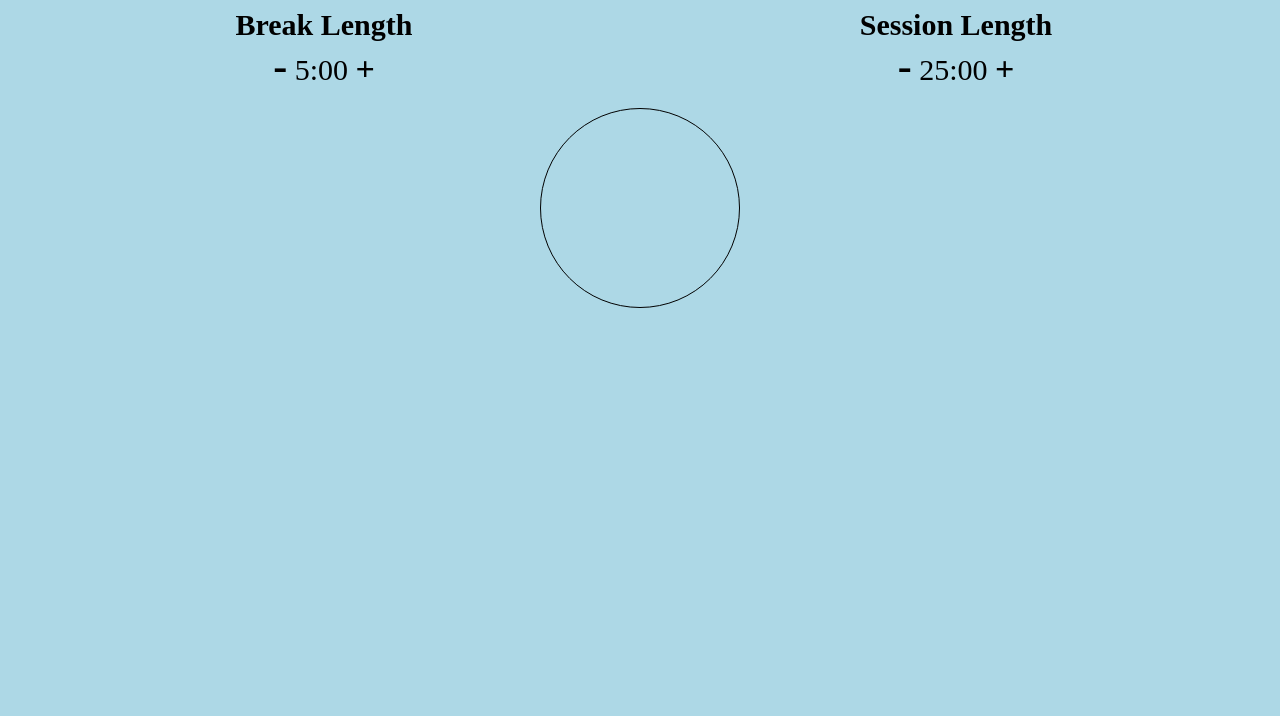
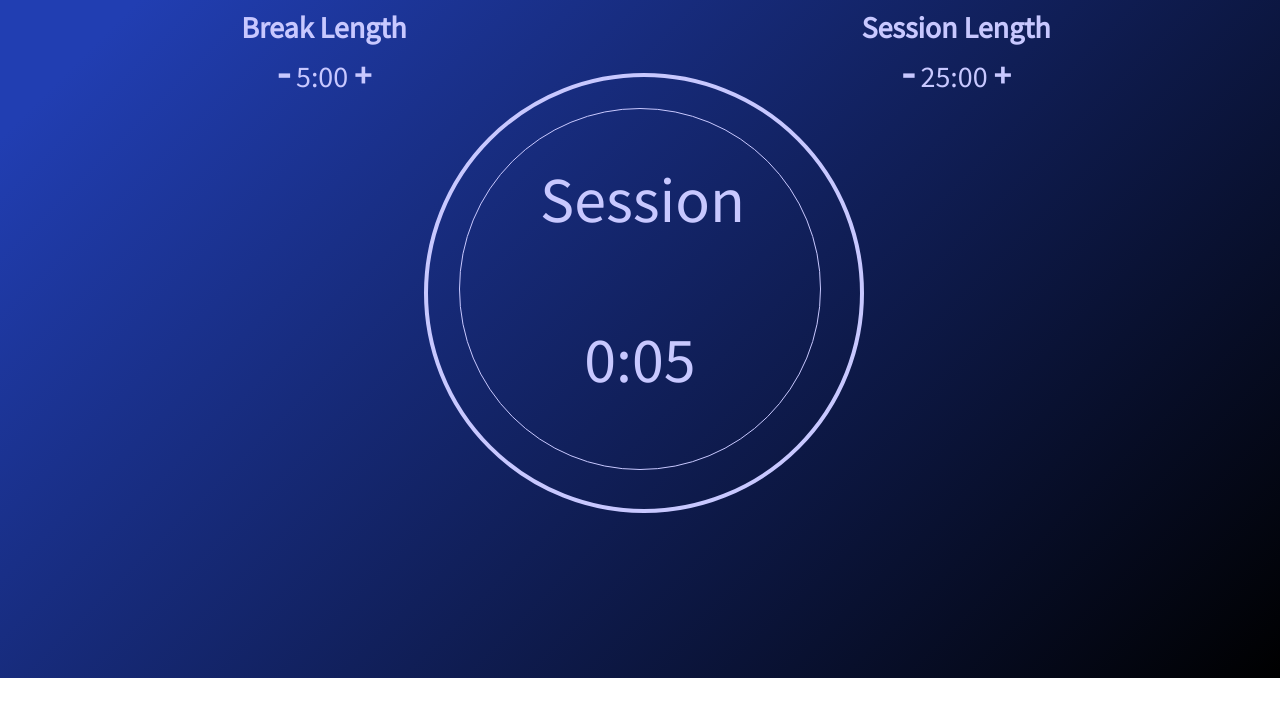
Before and after one commit to heyJoshLee/pomodoro_timer, a plain HTML site: page index.html in a window 1280 px wide. Drawn offline with nearby package versions, Linux system fonts and the light colour scheme.

Commit message:
Built css, starting on main timer function

```diff
--- a/index.html
+++ b/index.html
@@ -4,6 +4,8 @@
   <meta charset="UTF-8">
   <title>Pomodoro Timer</title>
   <link rel="stylesheet" href="stylesheets/main.css">
+  <script src="https://ajax.googleapis.com/ajax/libs/jquery/1.12.0/jquery.min.js"></script>
+
 </head>
 <body>
   <main>
@@ -30,10 +32,11 @@
     </section>
 
     <section id="timer">
-      <div id="label"></div>
-      <div id="time_left"></div>
+      <div id="label">Session</div>
+      <div id="time_left">19:43</div>
     </section>
   </main>
+    <script src="javascripts/timer.js"></script>
 
 </body>
 </html>
--- a/javascripts/timer.js
+++ b/javascripts/timer.js
@@ -0,0 +1,43 @@
+
+  var $break_minus = $(".break_length .minus"),
+      $break_add = $(".break_length .add"),
+      $session_minus = $(".session_length .minus"),
+      $session_add = $(".session_length .add");
+
+  $break_minus.on("click", function() {
+    alert("yay ")
+  });
+
+  var time = 10000;
+
+
+  function secondsToMinutes(sec) {
+    var mins = 0,
+        secs = 0;
+    while (sec - 60 >= 0) {
+      mins += 1;
+      sec -= 60;
+    }
+    secs += sec;
+    var secs_fixer = "";
+    if (secs < 10) {
+      secs_fixer = "0";
+    }
+    return (mins + ":" + secs_fixer + secs);
+  }
+
+
+  function timer() {
+    if (timer_on) {
+      time -= 1000;
+      $("#time_left").html(secondsToMinutes(time/1000));
+      if (time <= 0) {
+        timer_on = false;
+        alert("times up")
+      }
+    }
+  }
+
+  var timer_on = true;
+
+setInterval(timer, 1000)
--- a/stylesheets/main.css
+++ b/stylesheets/main.css
@@ -1,17 +1,33 @@
+@import url(https://fonts.googleapis.com/css?family=Source+Sans+Pro:400,300);
+
+* {
+  color: rgba(200, 200, 255, 1);
+font-family: 'Source Sans Pro', sans-serif;
+}
 html. body {
   height: 100%;
-  padding: 0;
   margin: 0;
 }
 
-
+h4 {
+  margin: 0;
+}
 
 body {
-  background: lightblue;
+  height: 100%;
+  padding-bottom: 200px;
+  background-attachment: fixed;
+  background-position: center center;
+  background-size: cover;
+  /* Permalink - use to edit and share this gradient: http://colorzilla.com/gradient-editor/#213eb2+7,000000+100 */
+  background: #213eb2; /* Old browsers */
+  background: -moz-linear-gradient(-45deg,  #213eb2 7%, #000000 100%); /* FF3.6-15 */
+  background: -webkit-linear-gradient(-45deg,  #213eb2 7%,#000000 100%); /* Chrome10-25,Safari5.1-6 */
+  background: linear-gradient(135deg,  #213eb2 7%,#000000 100%); /* W3C, IE10+, FF16+, Chrome26+, Opera12+, Safari7+ */
+  filter: progid:DXImageTransform.Microsoft.gradient( startColorstr='#213eb2', endColorstr='#000000',GradientType=1 ); /* IE6-9 fallback on horizontal gradient */
+  background-repeat: no-repeat;
 }
-* {
-  box-sizing: border-box;
-}
+
 
 main {
   text-align: center;
@@ -49,14 +65,43 @@ main {
   font-size: 42px;
 }
 
-h4 {
-  margin: 0;
+#timer {
+  height: 360px;
+  position: relative;
+  width: 360px;
+  border-radius: 100%;
+  margin: 0 auto;
+  border: 1px solid rgba(200, 200, 255, 1);
 }
 
-#timer {
-  height: 200px;
+#timer:after {
+  position: absolute;
+  top: -10%;
+  left: -10%;
+  height: 120%;
+  width: 120%;
+  content: "";
+  display: block;
+  border: 4px solid rgba(200, 200, 255, 1);
+  border-radius: 100%;
+  z-index: -1;
+}
+
+#timer > #label,
+#timer > #time_left {
+  height: 70px;
   width: 200px;
-  border-radius: 100%;
-  margin: 0 auto;
-  border: 1px solid black;
+  margin: 50px auto 0;
 }
+
+#timer > #time_left {
+  margin: 90px auto 0;
+}
+
+#label, #time_left {
+  font-size: 64px;
+}
+
+.inactive {
+  pointer-events: none;
+}
```
